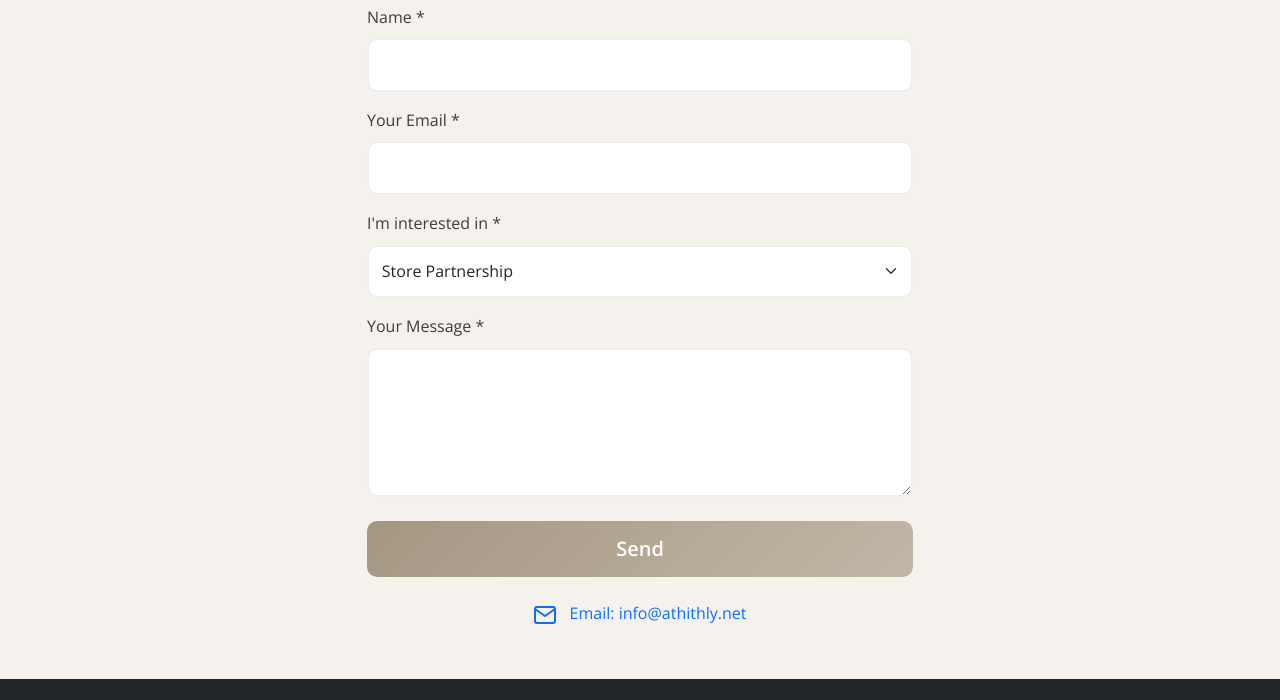
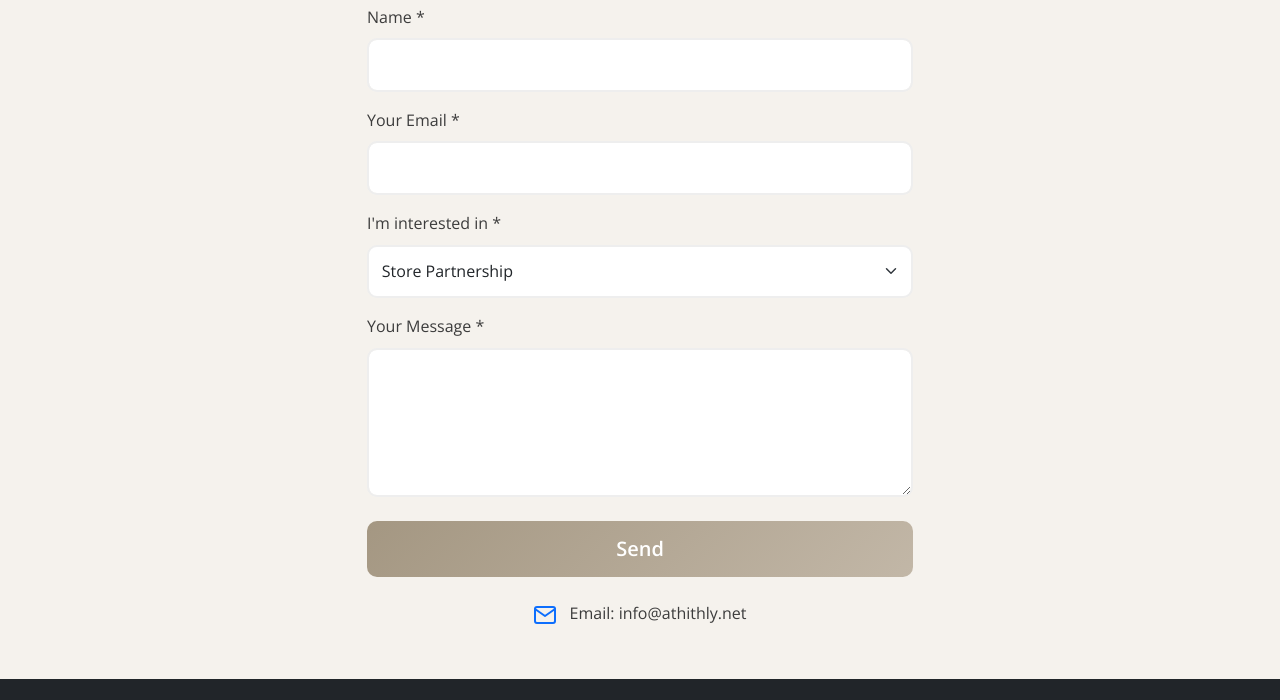
Before and after one commit to NazJaberi/Athithly, a plain HTML site: page index.html in a window 1280 px wide. Shown: the part 5252-5952 px from the top of the page. Drawn offline with nearby package versions, Linux system fonts and the light colour scheme.

Commit message:
Update styles.css

```diff
--- a/css/styles.css
+++ b/css/styles.css
@@ -525,3 +525,12 @@ footer {
     height: 560px;
   }
 }
+
+#contact a {
+  color: inherit;
+  transition: color 0.3s ease;
+}
+
+#contact a:hover {
+  color: #a49782;
+}
```
